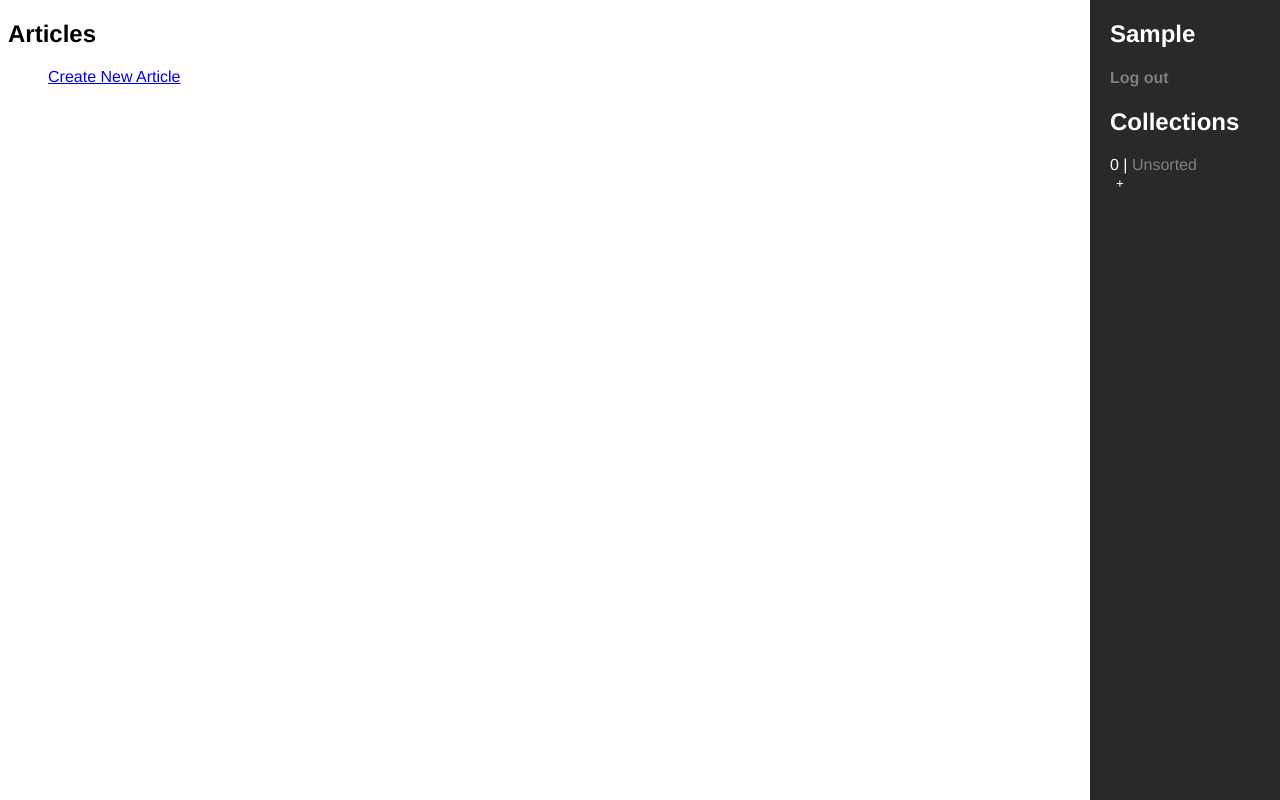
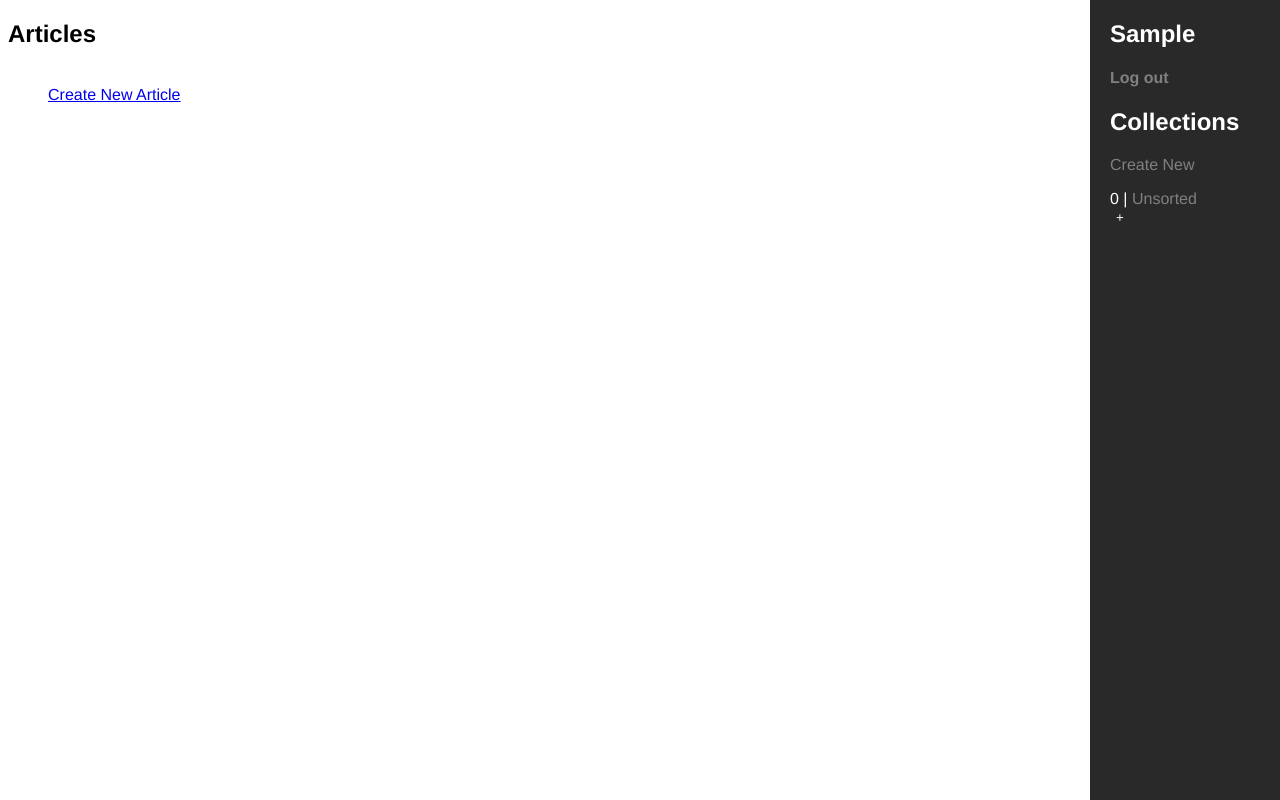
Before and after one commit to mandyyeung/parascope2, a Rails app: page /collections in a window 1280 px wide. Run offline with Rails 7, Linux system fonts and the light colour scheme; the visitor is signed in with stand-in values (Sample User, id 1); data comes from the database, SQL or seed files in the repository; data that the repository does not hold is empty; style sheets or scripts are compiled from the project's sources; some libraries are stand-ins or nearby versions.

Commit message:
added links to new articles and collections

```diff
--- a/app/controllers/articles_controller.rb
+++ b/app/controllers/articles_controller.rb
@@ -21,7 +21,7 @@ class ArticlesController < ApplicationController
   def archive
     article = Article.find(params[:id])
     article.archive
-    redirect_to '/collections/1', notice: 'Article was successfully archived.'
+    redirect_to collection_path(article), notice: 'Article was successfully archived.'
   end
 
   def upvote
--- a/app/views/collections/index.html.erb
+++ b/app/views/collections/index.html.erb
@@ -4,7 +4,7 @@
     <% @articles.flatten.each do |a| %>
     <li><%= link_to a.title, "http://#{a.url}" %></li>
     <% end %>
-  <% else %>
-    <%= link_to 'Create New Article', new_collection_article_path(1) %>
   <% end %>
+  <br>
+    <%= link_to 'Create New Article', new_collection_article_path(current_user.collections.find_by_name('Unsorted')) %>
 </ul>
--- a/app/views/collections/show.html.erb
+++ b/app/views/collections/show.html.erb
@@ -13,6 +13,6 @@
         <%= button_to '-', article_downvote_path(@collection, article) %>
         <% end %></li>
   <% end %>
-
+<%= link_to 'New Article', new_collection_article_path(@collection) %>
 	<% end %>
 </ul>
--- a/app/views/layouts/_sidebar.html.erb
+++ b/app/views/layouts/_sidebar.html.erb
@@ -4,6 +4,7 @@
 
 
   <h2>Collections</h2>
+  <%= link_to 'Create New', new_collection_path %>
   <ul>
     <% current_user.collections.each do |col| %>
     <%= col.priority %> |
```
